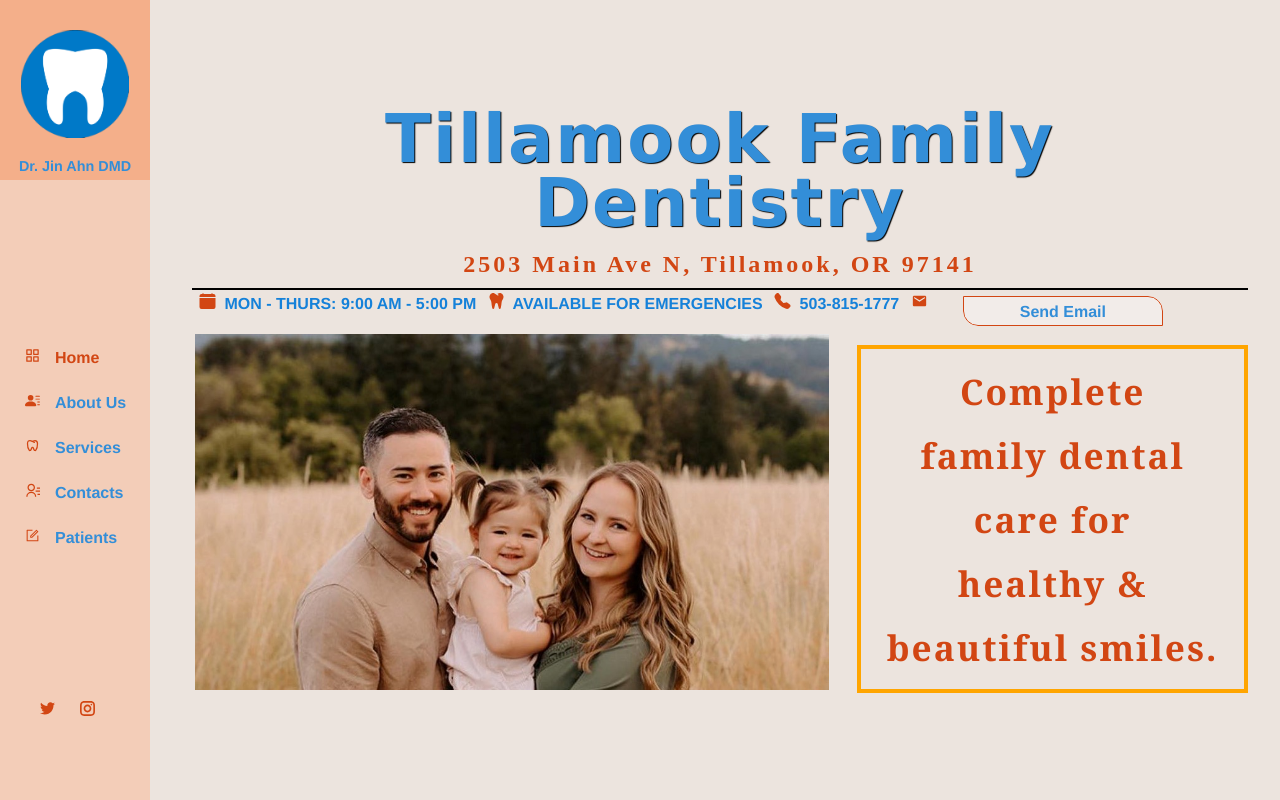
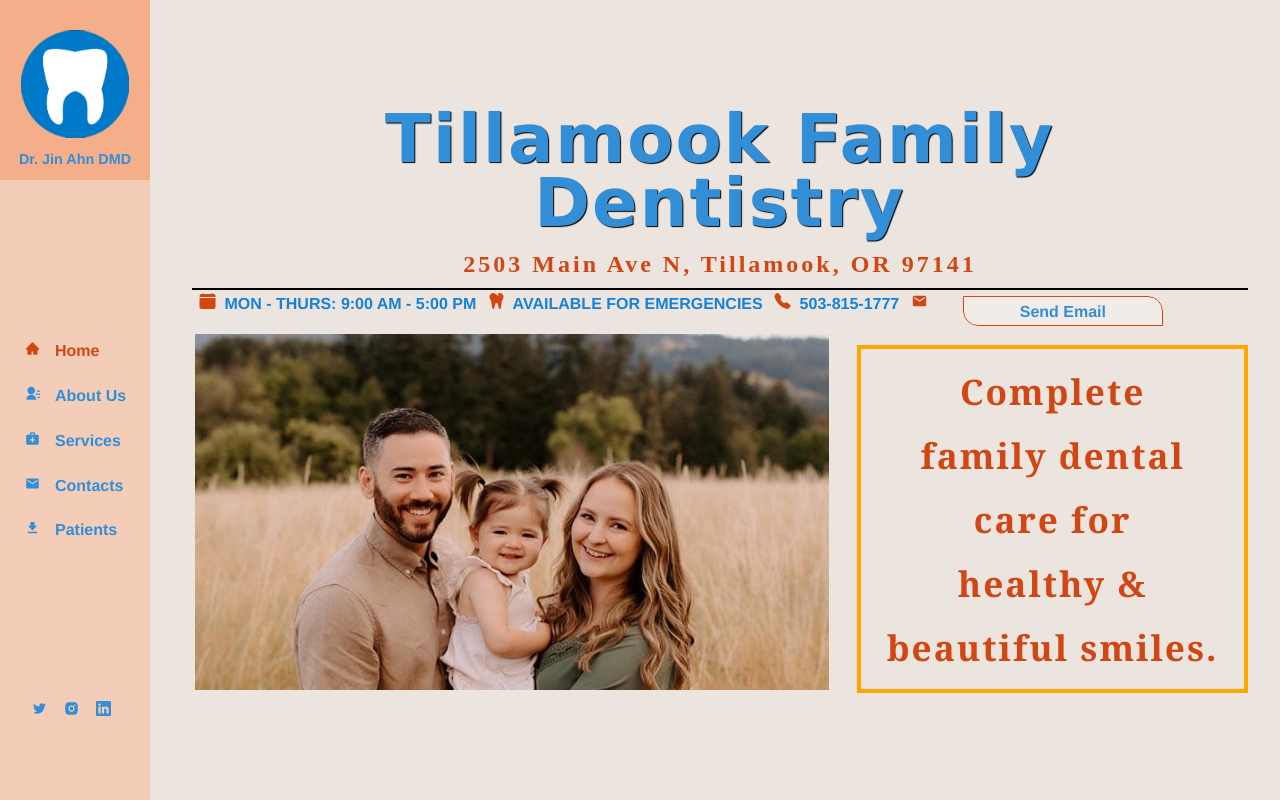
Before and after one commit to SueRtx/Capstone, a React (Create React App) app in the folder dentist/: page / in a window 1280 px wide. Shown: the top 800 px of the page. Built offline with nearby package versions, Linux system fonts and the light colour scheme; a web font is replaced by a local one.

Commit message:
Update sidebar: icons, hover option, color

```diff
--- a/dentist/src/App.scss
+++ b/dentist/src/App.scss
@@ -17,11 +17,11 @@
   --bt-hover: #edaa92;//page on light up
   --color-tem: #d24613;//page on light up
   --second-primary-color:#efeed3;
-  --anchor-color: #d24613;
+  --anchor-color: #338ed8; //hoover social icon
   --sideBar-bg: #f3cdb8;//sidebar background
   --box-shadow: 0 0 15px 0px #0808087a;
   --light-bg: #504d4b;
-  --typical-color: #f4af8a;//icon
+  --typical-color: #f4af8a;//logo bk-g
   --theme-wrapper-bg: #ffffff;
   --primary-text-color: #3e5caf;
   --hover-color: #1b1b1b;
--- a/dentist/src/components/sidebar/Sidebar.jsx
+++ b/dentist/src/components/sidebar/Sidebar.jsx
@@ -31,22 +31,16 @@ const Sidebar = React.memo(() => {
               display: 'flex',
               flexDirection: 'column',
               alignItems: 'center',
-              lineHeight: '4',
+              lineHeight: '3',
             }}
             to="/"
           >
 
             <img src={logoImage} alt="Dentist office  logo" width='90%'/>
-
-            <span className="iconColor" style={{ fontSize: '0.9rem' }}>
+            <span className="nameColor" style={{ fontSize: '0.9rem' }}>
               <a>Dr. Jin Ahn DMD</a>
             </span>
           </Link>
-
-          {/* <h4>MON - THURS</h4>
-          <h5>9:00 AM - 5:00 PM</h5>
-          <h4>Fri - Sat</h4>
-          <h5>Closed</h5> */}
 
           <ul className="side-link">
             {sideBarMenu.map((link, index) => {
--- a/dentist/src/components/sidebar/sidebar.scss
+++ b/dentist/src/components/sidebar/sidebar.scss
@@ -35,12 +35,14 @@
     color: #fff;
   }
 }
-.sidebar__logo {
-  width: 60px;
-  height: auto;
-  fill: #cc6c06;
-}
+
+// .sidebar__logo {
+//   width: 60px;
+//   height: auto;
+//   fill: #cc6c06;
+// }
 // the classname that wraps all the element in the sidebar
+
 .aside-wrapper {
   width: 80%;
   min-height: 90vh;
@@ -93,7 +95,7 @@ ul.side-link li {
 ul.side-link li .link-icon {
   font-size: 15px;
   margin-right: 15px;
-  color: var(--color-tem);
+//  color: var(--color-tem);
 }
 
 // social media icons
@@ -103,11 +105,16 @@ ul.side-link li .link-icon {
 }
 .social-icon .icon {
   font-size: 15px;
-  margin-left: 25px;
+  margin-left: 17px;
   transition: 0.2s linear;
-  color: var(--color-tem);
-  &:hover {
+
+  // color: var(--color-tem);
+  // &:hover {
+  //   color: var(--anchor-color);
+
     color: var(--anchor-color);
+    &:hover {
+      color: var(--color-tem);
   }
 }
 
--- a/dentist/src/data/data.js
+++ b/dentist/src/data/data.js
@@ -1,38 +1,38 @@
 import React from 'react'
 
 // react icons
-import { FiGrid } from 'react-icons/fi'
-import { TbDental } from 'react-icons/tb'
-import { BsPersonLinesFill } from 'react-icons/bs'
-import { RiContactsLine } from 'react-icons/ri'
-import { AiOutlineForm } from 'react-icons/ai'
-import {  GrTwitter, GrInstagram } from 'react-icons/gr'
+import { AiFillHome } from 'react-icons/ai'
+import { MdMedicalServices, MdEmail } from 'react-icons/md'
+import { RiContactsFill } from 'react-icons/ri'
+import { IoMdDownload } from 'react-icons/io'
+import { BsLinkedin } from 'react-icons/bs'
+import { RiTwitterFill, RiInstagramFill } from 'react-icons/ri'
 
 // sidebar menu list and icons
 const sideBarMenu = [
   {
     text: 'Home',
-    icon: <FiGrid className="link-icon" />,
+    icon: <AiFillHome className="link-icon" />,
     url: '/',
   },
   {
     text: 'About Us',
-    icon: <BsPersonLinesFill className="link-icon" />,
+    icon: <RiContactsFill className="link-icon" />,
     url: '/about',
   },
   {
     text: 'Services',
-    icon: <TbDental className="link-icon" />,
+    icon: <MdMedicalServices className="link-icon" />,
     url: '/service',
   },
   {
     text: 'Contacts',
-    icon: <RiContactsLine className="link-icon" />,
+    icon: <MdEmail className="link-icon" />,
     url: '/contact',
   },
   {
     text: 'Patients',
-    icon: <AiOutlineForm className="link-icon" />,
+    icon: <IoMdDownload className="link-icon" />,
     url: '/patient',
   },
 ]
@@ -40,12 +40,16 @@ const sideBarMenu = [
 // social media icons and url
 const socialIcons = [
   {
-    icon: <GrTwitter className="icon iconColor" />,
+    icon: <RiTwitterFill className="icon" />,
     url: 'https://twitter.com/tillamook',
   },
   {
-    icon: <GrInstagram className="icon iconColor" />,
+    icon: <RiInstagramFill className="icon" />,
     url: 'https://www.instagram.com/tillamook',
+  },
+  {
+    icon: <BsLinkedin className="icon" />,
+    url: 'https://www.linkedin.com/tillamook',
   },
 ]
 
```
